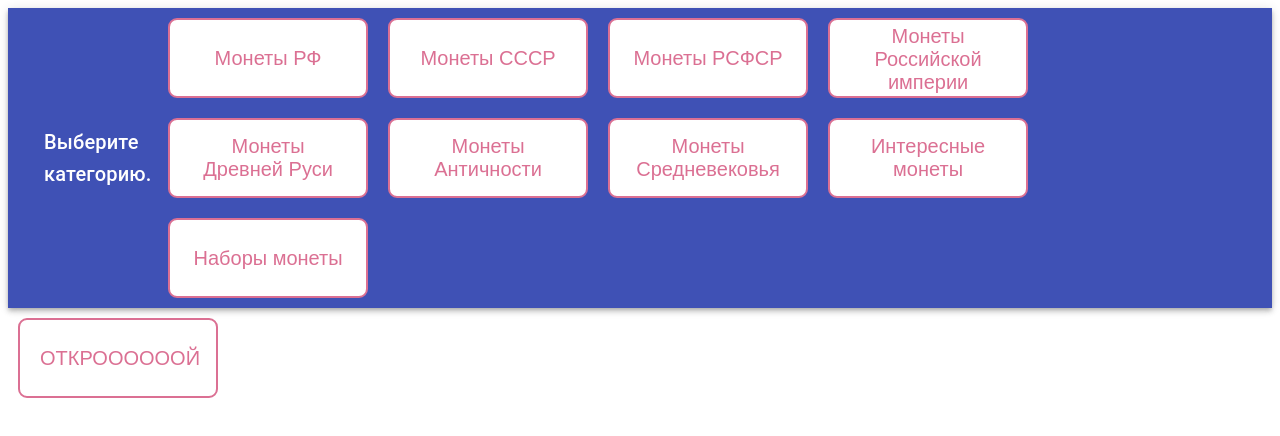
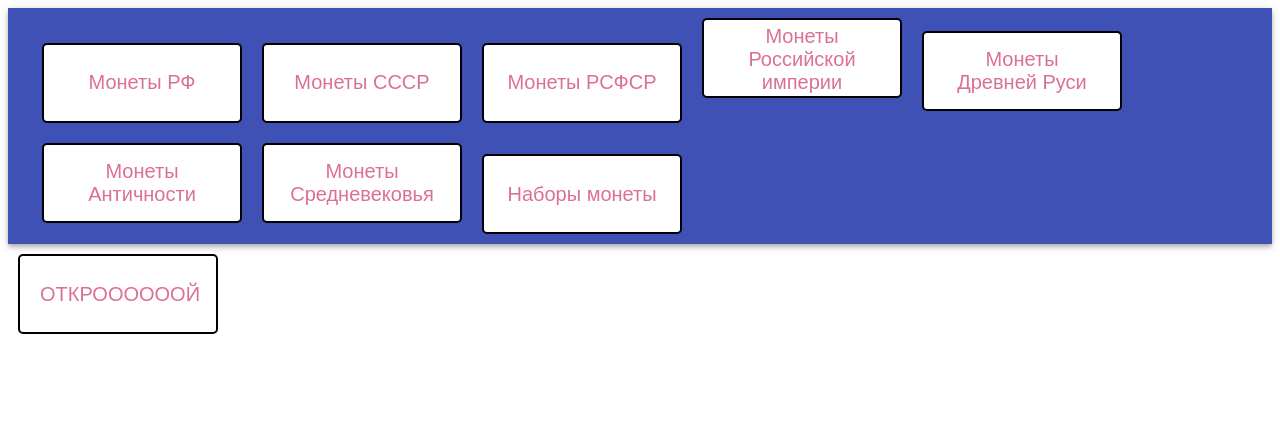
Before and after one commit to alyxmamathemm/bank-notes, a Next.js app: page /CoinsOfRussia in a window 1280 px wide. Shown: the top 436 px of the page. Built offline with nearby package versions, Linux system fonts and the light colour scheme.

Commit message:
Все стало хуже ъьъ

```diff
--- a/package.json
+++ b/package.json
@@ -10,6 +10,7 @@
   "dependencies": {
     "@material-ui/core": "^4.9.14",
     "@material-ui/icons": "^4.9.1",
+    "flexbox": "0.0.3",
     "next": "9.3.6",
     "react": "16.13.1",
     "react-dom": "16.13.1",
--- a/pages/CoinsOfRussia.js
+++ b/pages/CoinsOfRussia.js
@@ -19,48 +19,57 @@ export default function SimpleMenu() {
     setAnchorEl(event.currentTarget);
   };
 
+  const article = styled.article` {
+  padding: 10px;
+  margin: 10px;
+  background: aqua;
+  `;
   const handleClose = () => {
     setAnchorEl(null);
   };
 
+  <input
+    type="button"
+    value="Монеты СССР"
+    onClick='location.href="http://localhost:3000/BanknotesOfRussia"'
+  ></input>;
+
   const Button = styled.button`
-    color: ${(props) => (props.primary ? "white" : "palevioletred")};
+    color: ${(props) => (props.primary ? "#4B0082" : "palevioletred")};
     background: ${(props) => (props.primary ? "palevioletred" : "white")};
-
     font-size: 20px;
     margin: 10px;
     padding: 5px 20px;
-    border: 2px solid palevioletred;
-    border-radius: 9px;
+    border: 2px solid #000000;
+    border-radius: 5px;
     width: 200px;
     height: 80px;
-    display: table-cell;
-    vertical-align: middle;
 
-    align-items: stretch;
+    &:hover {
+      color: #ff0000;
+      background: #f0f8ff;
+    }
   `;
 
   return (
     <div>
       <AppBar position="static">
         <Toolbar>
-          <IconButton
-            edge="start"
-            color="inherit"
-            aria-label="menu"
-          ></IconButton>
-          <Typography variant="h6">Выберите категорию. </Typography>
+          <div>
+            <section>
+              <article>
+                <Button>Монеты РФ</Button>
 
-          <div>
-            <Button color="inherit">Монеты РФ</Button>
                 <Button color="inherit">Монеты СССР</Button>
                 <Button color="inherit">Монеты РСФСР</Button>
                 <Button color="inherit">Монеты Российской империи</Button>
                 <Button color="inherit">Монеты Древней Руси</Button>
                 <Button color="inherit">Монеты Античности</Button>
                 <Button color="inherit">Монеты Средневековья </Button>
-            <Button color="inherit">Интересные монеты</Button>
+
                 <Button color="inherit">Наборы монеты</Button>
+              </article>
+            </section>
           </div>
         </Toolbar>
       </AppBar>
--- a/pages/index.js
+++ b/pages/index.js
@@ -273,7 +273,7 @@ export default function Home() {
 
         .card:hover {
           color: #ffffff;
-          background: #696969;
+          background: #708090;
 
           tansition: all 0.3s linear;
         }
```
Also changed, not shown: 1 other file (tests, documents, lock files or other folders). Lines whose indentation alone changed are shown as unchanged.
